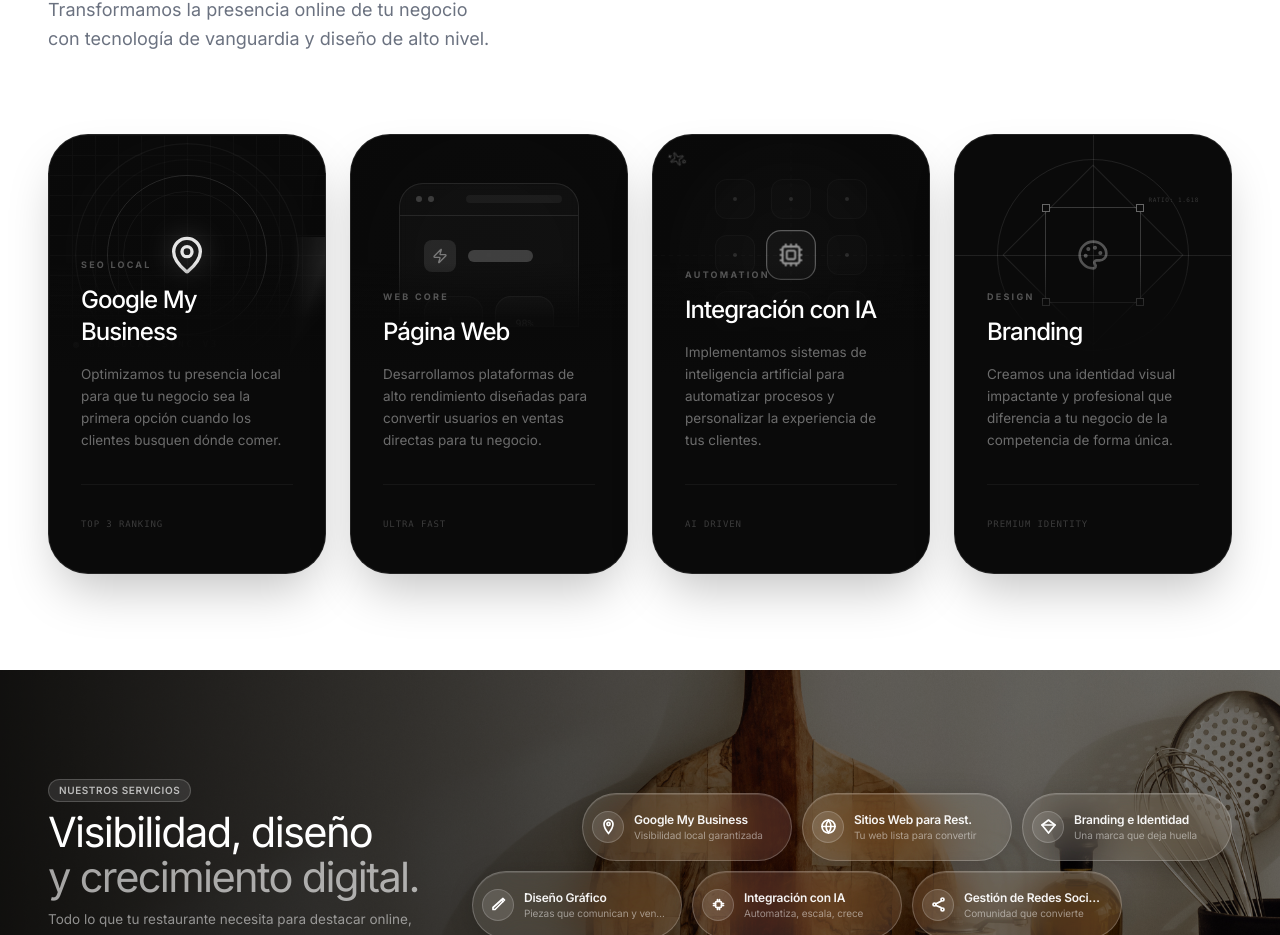
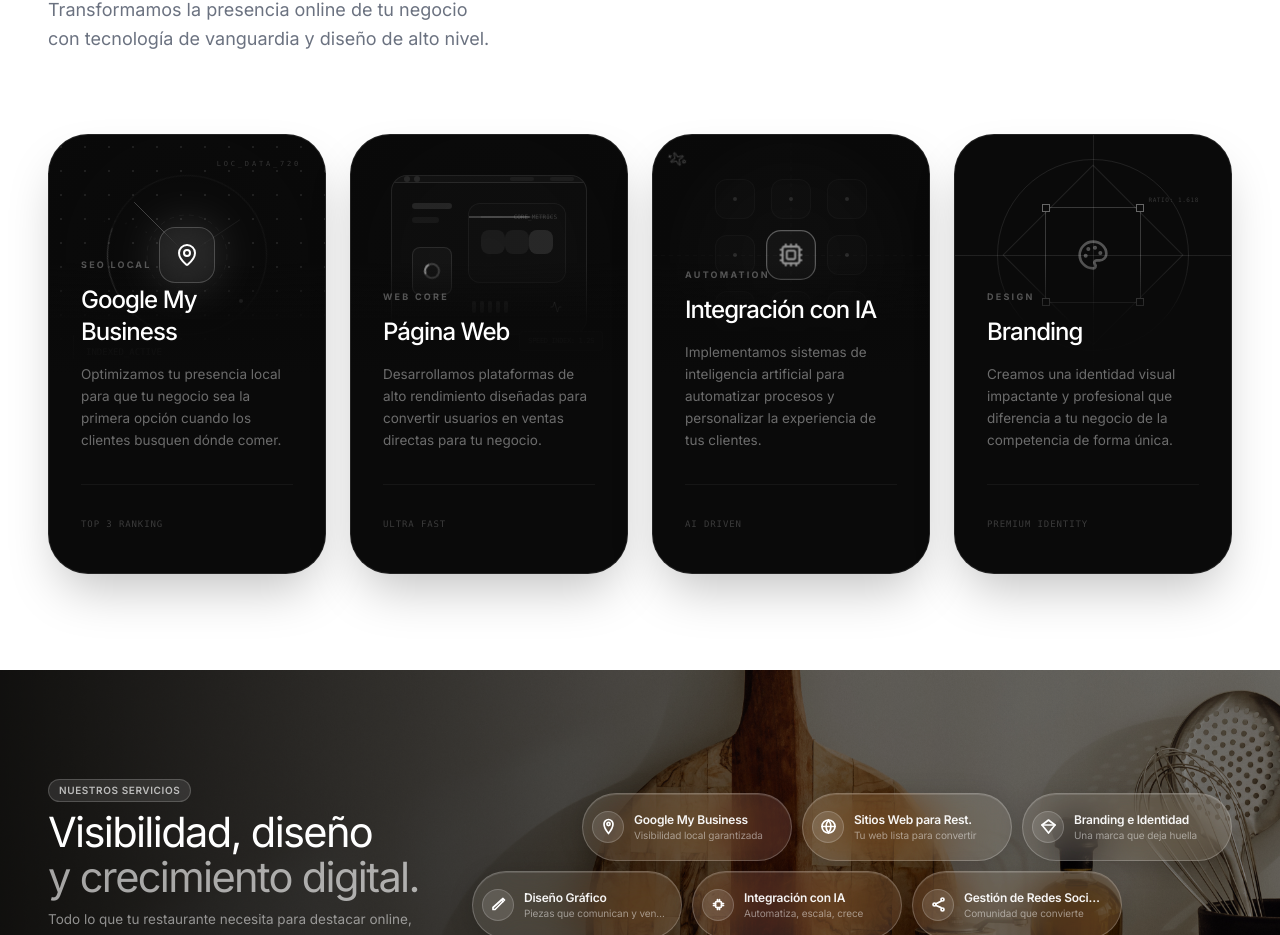
Before and after one commit to motionsmanagement/Motions, a React (Vite) app: page / in a window 1280 px wide. Shown: the part 1098-2033 px from the top of the page. Built offline with nearby package versions, Linux system fonts and the light colour scheme.

Commit message:
design: upgrade graphics for cards 1 and 2 in Services section

```diff
--- a/components/Services.tsx
+++ b/components/Services.tsx
@@ -9,34 +9,43 @@ const services = [
         tag: "SEO LOCAL",
         Illustration: () => (
             <div className="relative w-full h-full flex items-center justify-center overflow-hidden">
-                <div className="absolute inset-0 opacity-[0.15]">
-                    <div className="grid grid-cols-12 grid-rows-12 w-full h-full">
-                        {[...Array(144)].map((_, i) => (
-                            <div key={i} className="border-t-[0.5px] border-l-[0.5px] border-white/20"></div>
-                        ))}
-                    </div>
+                {/* Advanced Coordinate Grid */}
+                <div className="absolute inset-0 opacity-[0.1]">
+                    <div className="w-full h-full" style={{
+                        backgroundImage: 'radial-gradient(circle, white 1px, transparent 1px)',
+                        backgroundSize: '24px 24px'
+                    }}></div>
                 </div>
-                {/* Radar System */}
-                <div className="relative w-40 h-40">
-                    {[...Array(3)].map((_, i) => (
-                        <div key={i}
-                            className="absolute inset-0 border border-white/5 rounded-full animate-pulse"
-                            style={{ animationDelay: `${i * 1.5}s`, transform: `scale(${1 + i * 0.2})` }}></div>
-                    ))}
-                    <div className="absolute inset-0 border border-white/10 rounded-full"></div>
-                    <div className="absolute inset-4 border border-white/5 rounded-full"></div>
+                {/* Mapping Nodes Section */}
+                <div className="relative w-44 h-44">
+                    <svg className="absolute inset-0 w-full h-full">
+                        <circle cx="50%" cy="50%" r="70" fill="none" stroke="white" strokeWidth="0.5" strokeDasharray="1 10" opacity="0.2" className="animate-[spin_60s_linear_infinite]" />
+                        <circle cx="50%" cy="50%" r="40" fill="none" stroke="white" strokeWidth="0.5" strokeDasharray="5 5" opacity="0.1" />
+                        {/* Dynamic connection lines */}
+                        <line x1="50%" y1="50%" x2="20%" y2="20%" stroke="white" strokeWidth="0.5" opacity="0.1" className="animate-pulse" />
+                        <line x1="50%" y1="50%" x2="80%" y2="30%" stroke="white" strokeWidth="0.5" opacity="0.1" style={{ animationDelay: '1s' }} className="animate-pulse" />
+                    </svg>
+                    {/* Floating Data Points */}
+                    <div className="absolute top-4 left-10 w-1.5 h-1.5 bg-white/40 rounded-full animate-ping"></div>
+                    <div className="absolute bottom-10 right-8 w-1 h-1 bg-white/20 rounded-full"></div>
+
                     <div className="absolute inset-0 flex items-center justify-center">
-                        <div className="relative">
-                            <MapPin className="w-10 h-10 text-white/90 drop-shadow-[0_0_15px_rgba(255,255,255,0.4)]" />
-                            <div className="absolute -top-1 -right-1 w-2.5 h-2.5 bg-white rounded-full animate-ping"></div>
+                        <div className="relative z-10">
+                            <div className="absolute inset-0 bg-white/20 blur-xl rounded-full"></div>
+                            <div className="relative w-14 h-14 bg-white/[0.03] border border-white/20 rounded-2xl flex items-center justify-center backdrop-blur-md">
+                                <MapPin className="w-6 h-6 text-white" />
+                            </div>
                         </div>
                     </div>
-                    {/* Scanning Beam */}
-                    <div className="absolute top-[50%] left-[50%] w-[150%] h-[150%] -translate-x-1/2 -translate-y-1/2 bg-[conic-gradient(from_0deg,transparent_0deg,rgba(255,255,255,0.1)_20deg,transparent_40deg)] animate-[spin_8s_linear_infinite]"></div>
+                    {/* Circular Progress Rings */}
+                    <div className="absolute inset-2 border border-white/5 rounded-full animate-[spin_10s_linear_infinite] border-t-white/20"></div>
                 </div>
-                <div className="absolute bottom-6 left-6 flex items-center gap-2.5">
-                    <div className="w-1.5 h-1.5 rounded-full bg-white opacity-40"></div>
-                    <span className="text-[9px] font-mono text-white/20 uppercase tracking-[0.3em]">GEOLOCAL_SYNC_V3</span>
+                <div className="absolute top-6 right-6 flex items-center gap-2">
+                    <span className="text-[7px] font-mono text-white/20 tracking-[0.4em]">LOC_DATA_720</span>
+                </div>
+                <div className="absolute bottom-4 left-6 border-l border-white/20 pl-3">
+                    <div className="text-[7px] font-mono text-white/20 uppercase tracking-widest leading-none mb-1">Status</div>
+                    <div className="text-[9px] font-mono text-white/60 uppercase">Indexed_Active</div>
                 </div>
             </div>
         )
@@ -47,37 +56,52 @@ const services = [
         stats: "ULTRA FAST",
         tag: "WEB CORE",
         Illustration: () => (
-            <div className="relative w-full h-full flex items-center justify-center p-12">
-                <div className="w-full h-full border border-white/10 rounded-t-3xl bg-white/[0.03] relative overflow-hidden backdrop-blur-sm">
-                    {/* Browser Toolbar */}
-                    <div className="h-8 border-b border-white/10 flex items-center justify-between px-4">
-                        <div className="flex gap-1.5">
-                            <div className="w-1.5 h-1.5 rounded-full bg-white/20"></div>
-                            <div className="w-1.5 h-1.5 rounded-full bg-white/20"></div>
+            <div className="relative w-full h-full flex items-center justify-center p-10">
+                <div className="w-full h-full border border-white/10 rounded-2xl bg-white/[0.02] relative overflow-hidden flex flex-col">
+                    {/* Pro Browser Window */}
+                    <div className="h-7 border-b border-white/10 flex items-center justify-between px-3 bg-white/[0.02]">
+                        <div className="flex gap-1">
+                            <div className="w-1.5 h-1.5 rounded-full bg-white/10"></div>
+                            <div className="w-1.5 h-1.5 rounded-full bg-white/10"></div>
                         </div>
-                        <div className="h-2 w-24 bg-white/5 rounded-full"></div>
+                        <div className="flex gap-4">
+                            <div className="h-1 w-6 bg-white/5 rounded-full"></div>
+                            <div className="h-1 w-6 bg-white/5 rounded-full"></div>
+                        </div>
                     </div>
-                    {/* Web Content Mockup */}
-                    <div className="p-6 space-y-4">
-                        <div className="flex items-center gap-3">
-                            <div className="w-8 h-8 rounded-lg bg-white/10 flex items-center justify-center">
-                                <Zap className="w-4 h-4 text-white/40" />
+                    {/* Internal Interface */}
+                    <div className="flex-1 p-5 flex gap-4">
+                        <div className="w-16 h-full flex flex-col gap-2">
+                            <div className="h-1.5 w-full bg-white/10 rounded-full"></div>
+                            <div className="h-1.5 w-2/3 bg-white/5 rounded-full"></div>
+                            <div className="mt-4 h-12 w-full border border-white/10 rounded-lg bg-white/[0.03] flex items-center justify-center">
+                                <div className="w-4 h-4 border-2 border-white/20 border-t-white/60 rounded-full animate-spin"></div>
                             </div>
-                            <div className="h-3 w-1/2 bg-white/20 rounded-full"></div>
                         </div>
-                        <div className="grid grid-cols-2 gap-3 pt-2">
-                            <div className="h-16 rounded-2xl border border-white/5 bg-white/[0.02] flex items-center justify-center overflow-hidden relative">
-                                <Activity className="w-6 h-6 text-white/10" />
-                                <div className="absolute bottom-1 right-1 h-3 w-10 bg-white/10 rounded-full"></div>
+                        <div className="flex-1 space-y-3">
+                            <div className="h-20 w-full border border-white/5 bg-white/[0.01] rounded-xl relative overflow-hidden p-3">
+                                <div className="absolute top-0 right-0 p-2 text-[6px] font-mono text-white/20 uppercase">Core_Metrics</div>
+                                <div className="mt-auto h-0.5 w-full bg-white/5 relative">
+                                    <div className="absolute left-0 h-full w-[85%] bg-white/20 animate-loading-bar"></div>
+                                </div>
+                                <div className="flex justify-between mt-3">
+                                    <div className="w-6 h-6 rounded-lg bg-white/5"></div>
+                                    <div className="w-6 h-6 rounded-lg bg-white/5"></div>
+                                    <div className="w-6 h-6 rounded-lg bg-white/20 animate-pulse"></div>
+                                </div>
                             </div>
-                            <div className="h-16 rounded-2xl border border-white/10 bg-white/5 flex flex-col items-center justify-center">
-                                <span className="text-[10px] font-mono text-white/60 mb-1">98%</span>
-                                <div className="w-8 h-1 bg-white/10 rounded-full overflow-hidden">
-                                    <div className="h-full w-full bg-white/40 animate-loading-bar"></div>
+                            <div className="h-6 w-full flex items-center justify-between px-1">
+                                <div className="flex gap-1">
+                                    {[...Array(5)].map((_, i) => <div key={i} className="w-1 h-3 bg-white/10 rounded-full"></div>)}
                                 </div>
+                                <Activity className="w-3 h-3 text-white/20" />
                             </div>
                         </div>
                     </div>
+                </div>
+                {/* Floating Meta Data */}
+                <div className="absolute bottom-6 right-6 px-2 py-1 bg-[#0A0A0A] border border-white/10 rounded text-[7px] font-mono text-white/40 uppercase tracking-tighter">
+                    Speed_Index: 1.2s
                 </div>
             </div>
         )
```
